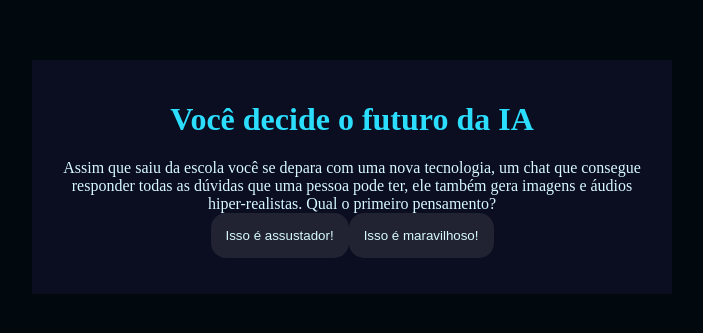
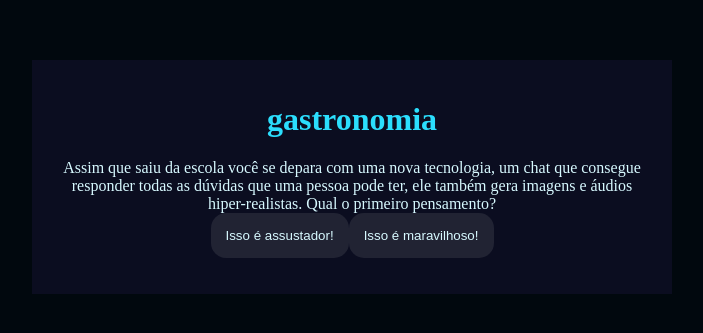
Before and after one commit to silvamirelly/projeto-programa-o-2, a plain HTML site: page index.html in a window 1280 px wide. Shown: the part 231-564 px from the top of the page, without its empty margins (288-991 px from the left). Drawn offline with Linux system fonts and the light colour scheme.

Commit message:
Update index.html

```diff
--- a/index.html
+++ b/index.html
@@ -4,11 +4,11 @@
     <meta charset="UTF-8">
     <meta name="viewport" content="width=device-width, initial-scale=1.0">
     <link rel="stylesheet" href="style.css">
-    <title>Você decide o futuro da IA</title>
+    <title>gastronomia</title>
 </head>
 <body>
     <div class="caixa-principal">
-        <h1>Você decide o futuro da IA</h1>
+        <h1>gastronomia</h1>
         <div class="caixa-perguntas"></div>
         <div class="caixa-alternativas"></div>
         <div class="caixa-resultado">
```
